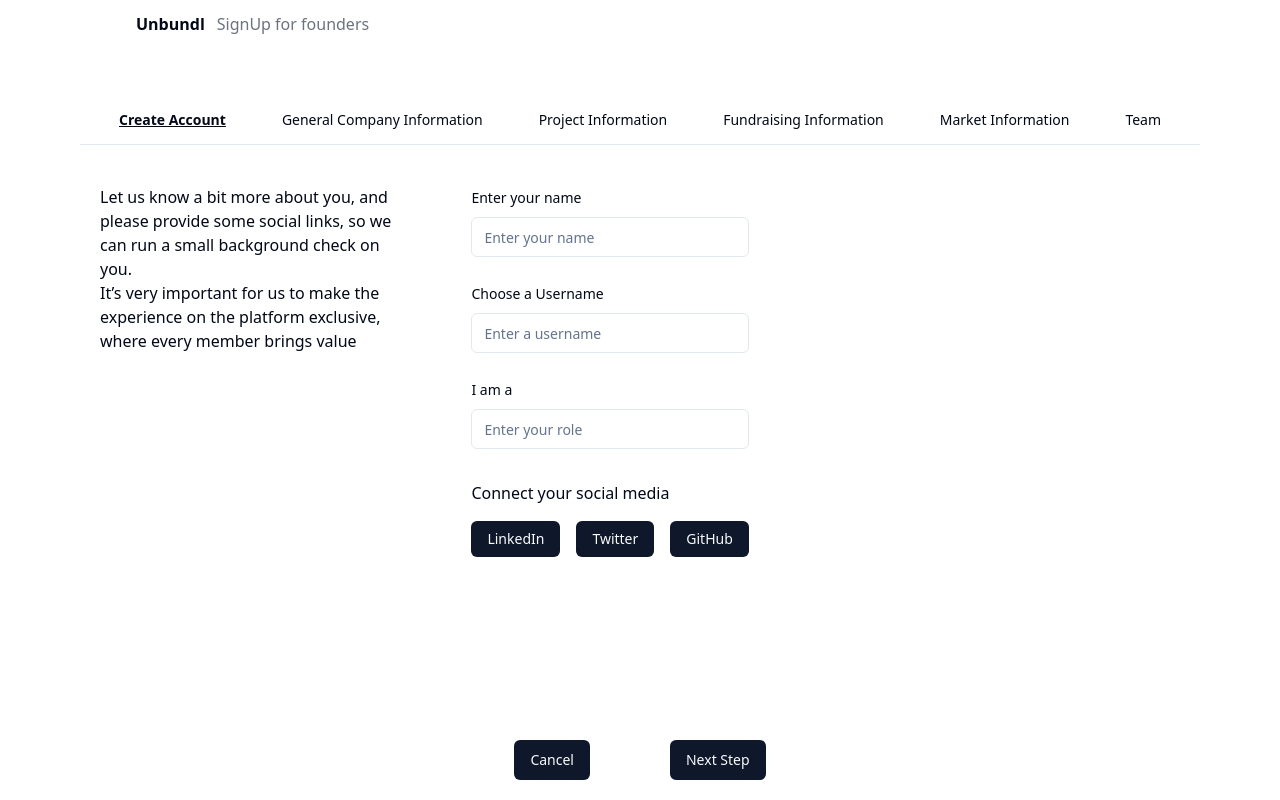
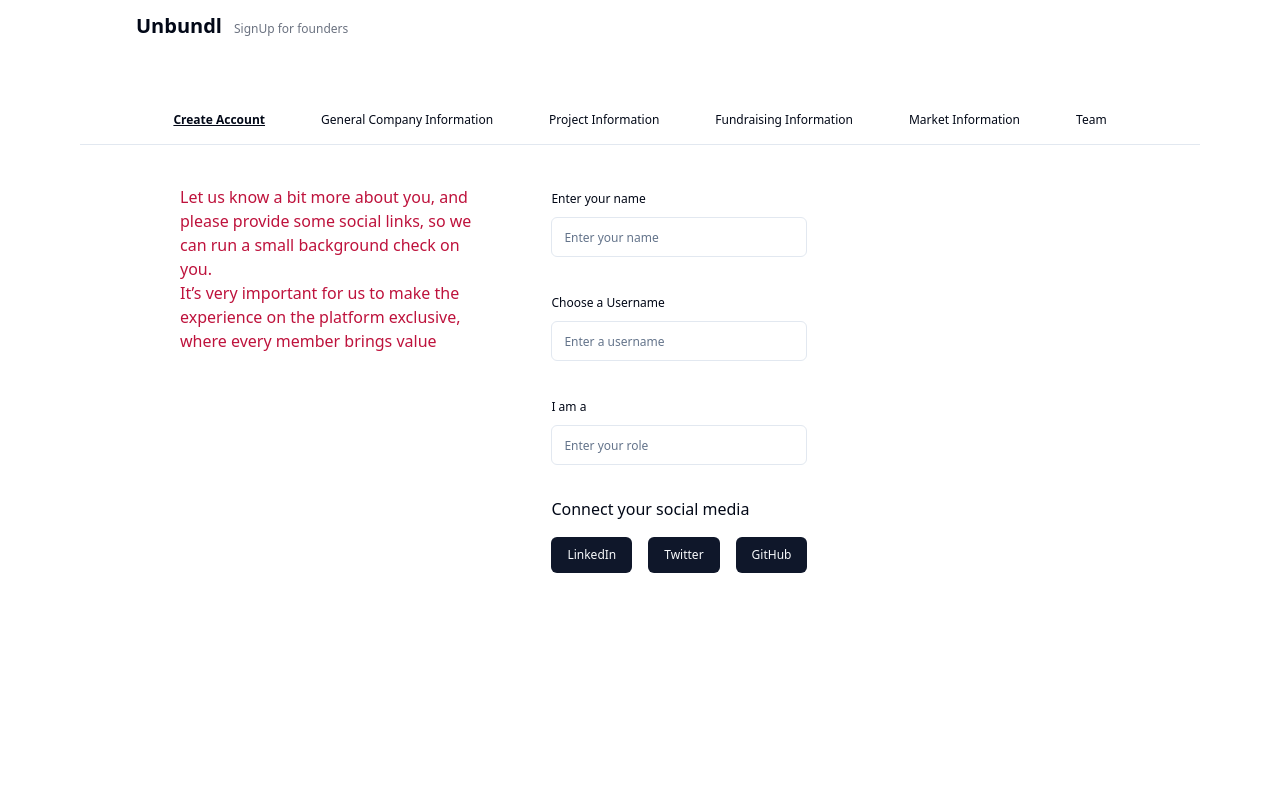
Before and after one commit to ShaikhNabeelShabbir/unbundl-web, a React (Vite) app: page / in a window 1280 px wide. Shown: the top 800 px of the page. Built offline with nearby package versions, Linux system fonts and the light colour scheme.

Commit message:
made adjustments as suggested

```diff
--- a/src/components/forms/CreateAccountForm.tsx
+++ b/src/components/forms/CreateAccountForm.tsx
@@ -1,7 +1,6 @@
 import { zodResolver } from "@hookform/resolvers/zod";
 import { useForm } from "react-hook-form";
-
-import { Button } from "@/components/ui/button";
+import { z } from "zod";
 import {
   Form,
   FormControl,
@@ -11,8 +10,8 @@ import {
   FormMessage,
 } from "@/components/ui/form";
 import { Input } from "@/components/ui/input";
-import { z } from "zod";
 import { formSchema } from "@/schemas/SignupSchemas";
+import { Button } from "@/components/ui/button";
 
 // Define the form component
 export function CreateAccountForm() {
@@ -33,8 +32,9 @@ export function CreateAccountForm() {
   }
 
   return (
+    <div className="main-div flex flex-col min-h-screen px-20">
       <div className="flex flex-row py-10 px-5 flex-grow">
-      <div className="w-260 h-168 font-normal text-justify">
+        <div className="w-260 h-168 font-normal text-justify text-16 text-rose-700">
           Let us know a bit more about you, and
           <br /> please provide some social links, so we <br /> can run a small
           background check on <br /> you. <br /> It’s very important for us to
@@ -45,13 +45,14 @@ export function CreateAccountForm() {
         <div className="px-20 justify-center">
           <Form {...form}>
             <form onSubmit={form.handleSubmit(onSubmit)} className="space-y-8">
-          <div>
               <FormField
                 control={form.control}
                 name="name"
                 render={({ field }) => (
                   <FormItem>
-                  <FormLabel className="font-medium">Enter your name</FormLabel>
+                    <FormLabel className="font-medium">
+                      Enter your name
+                    </FormLabel>
                     <FormControl>
                       <Input placeholder="Enter your name" {...field} />
                     </FormControl>
@@ -59,7 +60,6 @@ export function CreateAccountForm() {
                   </FormItem>
                 )}
               />
-            <br />
               <FormField
                 control={form.control}
                 name="username"
@@ -75,7 +75,6 @@ export function CreateAccountForm() {
                   </FormItem>
                 )}
               />
-            <br />
               <FormField
                 control={form.control}
                 name="role"
@@ -89,10 +88,9 @@ export function CreateAccountForm() {
                   </FormItem>
                 )}
               />
-          </div>
               <div className="flex flex-col justify-center gap-4">
-            <p className="font-medium ">Connect your social media</p>
-            <div className="flex flex-row justify-center gap-4 ">
+                <p className="font-medium">Connect your social media</p>
+                <div className="flex flex-row justify-center gap-4">
                   <Button className="space-x-5 h-45 w-88">LinkedIn</Button>
                   <Button className="space-x-5 h-45 w-88">Twitter</Button>
                   <Button className="space-x-5 h-45 w-88">GitHub</Button>
@@ -102,5 +100,6 @@ export function CreateAccountForm() {
           </Form>
         </div>
       </div>
+    </div>
   );
 }
--- a/src/components/navbar.tsx
+++ b/src/components/navbar.tsx
@@ -8,7 +8,7 @@ const Navbar = ({ setStep, currentStep }) => {
   return (
     <div>
       <div className="flex justify-center flex-center gap-6 px-14 md:px-5 w-1240 h-hug">
-        <div className="font-medium h-hug w-hug py-1">
+        <div className="font-medium h-hug w-hug py-1 ">
           <Button
             variant={Ghost}
             onClick={() => setStep(1)}
--- a/src/pages/admin/signup.tsx
+++ b/src/pages/admin/signup.tsx
@@ -42,10 +42,10 @@ const Signup = () => {
   return (
     <div className="main-div flex flex-col min-h-screen px-20">
       <div className="flex gap-6 px-14">
-        <div className="flex flex-row py-3 font-semibold w-82 h-24">
+        <div className="flex flex-row py-3 font-semibold w-82 h-24 text-lg">
           Unbundl
           <div className="px-3 font-medium">
-            <a href="" className="py-5 text-gray-500">
+            <a href="" className="py-5 text-gray-500 text-sm">
               SignUp for founders
             </a>
           </div>
@@ -55,10 +55,10 @@ const Signup = () => {
       <hr className="w-1240" />
       {renderForm()}
       <div className="flex justify-center gap-20 py-5 mt-auto">
-        <Button className="flex" onClick={handleCancel}>
+        <Button className="flex text-base" onClick={handleCancel}>
           Cancel
         </Button>
-        <Button className="flex" onClick={handleNext}>
+        <Button className="flex text-base" onClick={handleNext}>
           Next Step
         </Button>
       </div>
--- a/tailwind.config.js
+++ b/tailwind.config.js
@@ -2,13 +2,19 @@
 module.exports = {
   darkMode: ["class"],
   content: [
-    './pages/**/*.{ts,tsx}',
-    './components/**/*.{ts,tsx}',
-    './app/**/*.{ts,tsx}',
-    './src/**/*.{ts,tsx}',
+    "./pages/**/*.{ts,tsx}",
+    "./components/**/*.{ts,tsx}",
+    "./app/**/*.{ts,tsx}",
+    "./src/**/*.{ts,tsx}",
   ],
   prefix: "",
   theme: {
+    fontSize: {
+      sm: ["12px", "20px"],
+      base: ["16px", "24px"],
+      lg: ["20px", "28px"],
+      xl: ["24px", "32px"],
+    },
     container: {
       center: true,
       padding: "2rem",
@@ -74,4 +80,4 @@ module.exports = {
     },
   },
   plugins: [require("tailwindcss-animate")],
-}
+};
```
Also changed, not shown: src/assets/icons/Unbundl.png (added). Lines whose indentation alone changed are shown as unchanged.
